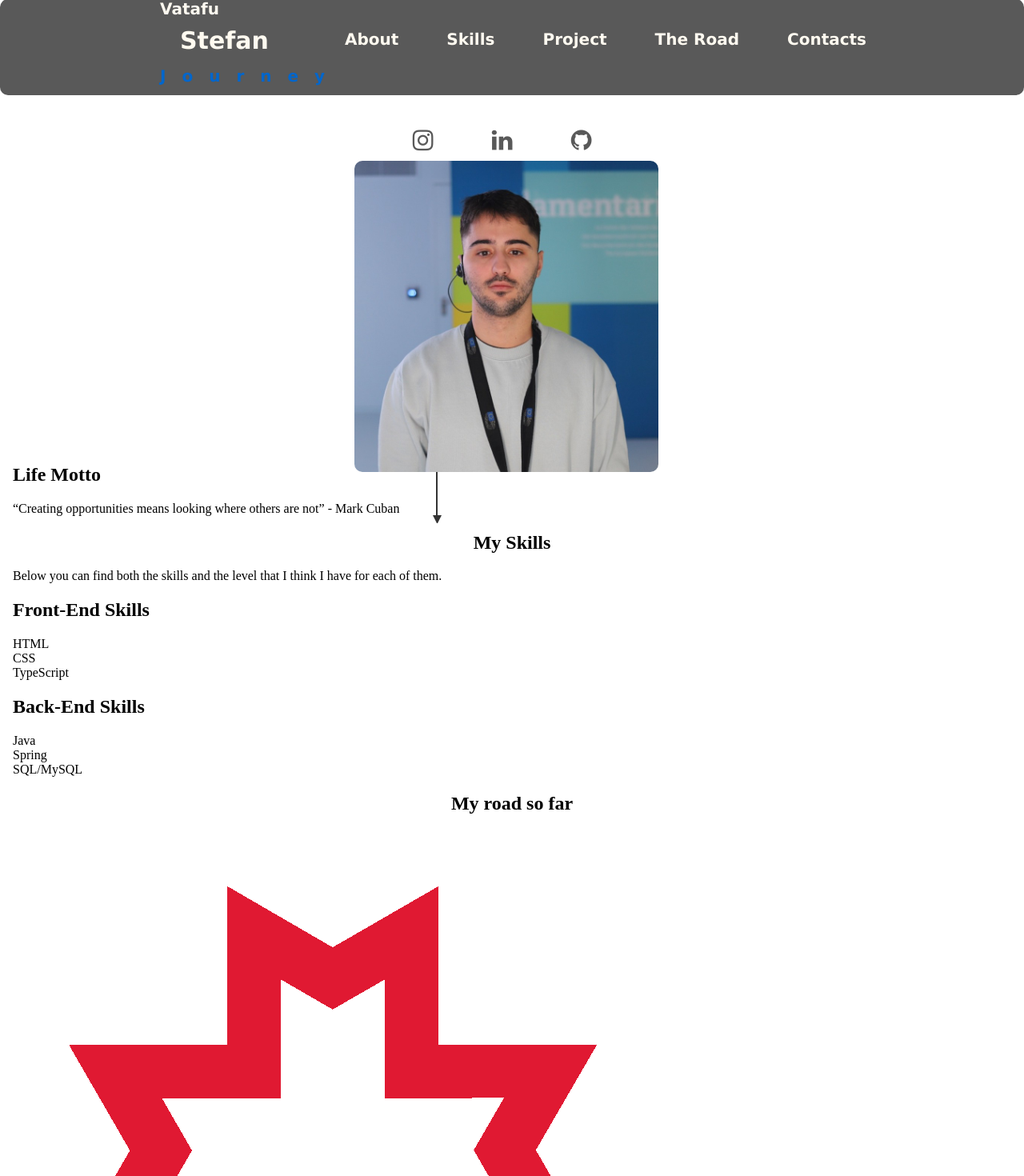
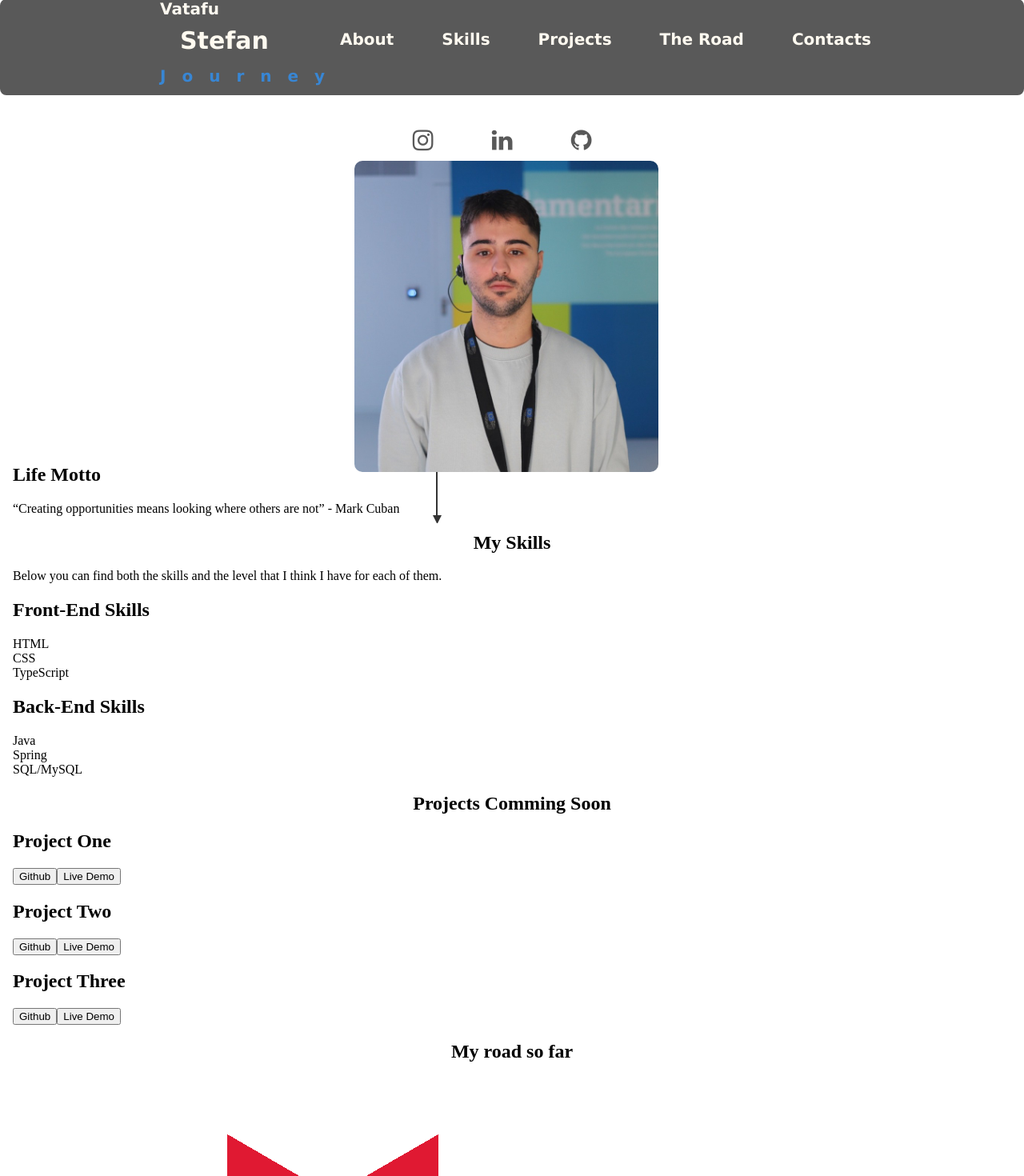
Before and after one commit to Vatafus/AboutMe, an Angular app in the folder about-me-app/: page / in a window 1280 px wide. Shown: the top 1470 px of the page at 80% size. Built offline with nearby package versions, Linux system fonts and the light colour scheme.

Commit message:
Footer & Projects
-Adding Footer;
-Adding Projects Section;
-TODO - Finish Projects Section;

```diff
--- a/about-me-app/src/app/NavigationBar/navigationbar/navigationbar.component.css
+++ b/about-me-app/src/app/NavigationBar/navigationbar/navigationbar.component.css
@@ -4,12 +4,15 @@
 
 .navbar {
     background-color: #595959;
-    height: 130px;
+    height: 131px;
     font-size: x-large;
     margin-top: -9px;
     margin-left: -16px;
     margin-right: -16px;
-    border-radius: 10px;
+    border-bottom-right-radius: 8px;
+    border-bottom-left-radius: 8px;
+    border-top-right-radius: 8px;
+    border-top-left-radius: 8px;
     position: relative;
     display: flex;
     align-items: center;
@@ -59,7 +62,7 @@
     font-weight: bold;
     letter-spacing: 20px;
     padding-top: 15px;
-    color: #0066CC;
+    color: #3886d4;
 }
 
 .header-container {
@@ -116,6 +119,6 @@
         font-weight: bold;
         letter-spacing: 20px;
         padding-top: 15px;
-        color: #0066CC;
+        color: #3886d4;
     }
 }
--- a/about-me-app/src/app/NavigationBar/navigationbar/navigationbar.component.html
+++ b/about-me-app/src/app/NavigationBar/navigationbar/navigationbar.component.html
@@ -11,7 +11,7 @@
                 <ul class="navbar-components">
                     <li><a (click)="scrollToAbout()">About</a></li>
                     <li><a (click)="scrollToSkills()">Skills</a></li>
-                    <li>Project</li>
+                    <li><a (click)="scrollToProjects()">Projects</a></li>
                     <li><a (click)="scrollToTheRoad()">The Road</a></li>
                     <li>Contacts</li>
                 </ul>
--- a/about-me-app/src/app/NavigationBar/navigationbar/navigationbar.component.ts
+++ b/about-me-app/src/app/NavigationBar/navigationbar/navigationbar.component.ts
@@ -30,4 +30,11 @@ export class NavigationbarComponent implements OnInit {
     }
   }
 
+  scrollToProjects() {
+    const projectsSection = document.getElementById('projects');
+    if (projectsSection) {
+      projectsSection.scrollIntoView({ behavior: 'smooth' });
+    }
+  }
+
 }
--- a/about-me-app/src/app/WelcomePage/welcomepage/welcomepage.component.css
+++ b/about-me-app/src/app/WelcomePage/welcomepage/welcomepage.component.css
@@ -429,7 +429,7 @@ h1 {
         height: 40px;
         border: 1px solid #333;
         position: absolute;
-        top: 40%;
+        top: 42.2%;
         left: 642px;
         animation: scroll 1.5s infinite;
         -webkit-animation: scroll 1.5s infinite;
@@ -479,8 +479,9 @@ h1 {
     }
 
     .skills {
-        margin-top: 655px;
-        margin-bottom: 750px;
+        padding-top: 50px;
+        margin-top: 650px;
+        margin-bottom: 730px;
 
     }
 
@@ -533,7 +534,7 @@ h1 {
         height: 3px;
         top: calc(125% - 1px);
         left: 0;
-        background-color: #0066CC;
+        background-color: #3886d4;
     }
 
     .subject {
@@ -566,7 +567,7 @@ h1 {
         position: absolute;
         width: 100%;
         height: 7px;
-        background-color: #0066CC;
+        background-color: #3886d4;
         border-radius: 15px;
         top: -1px;
     }
@@ -705,4 +706,146 @@ h1 {
         border-bottom: 15px solid transparent;
         border-right: 15px solid #3886d4;
     }
+
+    /*Projects*/
+    #projects {
+        position: relative;
+        padding-bottom: 300px;
+        padding-top: 50px;
+    }
+
+    .projects .title {
+        color: black;
+        font-size: 50px;
+    }
+
+    .color-container {
+        border-color: rgb(163, 163, 163);
+        background: rgb(250, 250, 250);
+    }
+
+    .project-img {
+        border-radius: 2rem;
+        width: 90%;
+        height: 90%;
+    }
+
+    .project-title {
+        margin: 1rem;
+        color: #808080;
+
+    }
+
+    .project-btn {
+        color: #808080;
+        border-color: rgb(163, 163, 163);
+    }
+
+
+    .experience-details-container {
+        display: flex;
+        justify-content: center;
+        flex-direction: column;
+    }
+
+    .about-containers {
+        gap: 2rem;
+        margin-bottom: 2rem;
+        margin-top: 2rem;
+        display: flex;
+        flex-direction: row;
+    }
+
+    .details-container {
+        padding: 1.5rem;
+        flex: 1;
+        background: white;
+        border-radius: 2rem;
+        border: rgb(53, 53, 53) 0.1rem solid;
+        height: 600px;
+        border-color: rgb(163, 163, 163);
+        text-align: center;
+    }
+
+    .color-container {
+        border-color: rgb(163, 163, 163);
+        background: rgb(250, 250, 250);
+    }
+
+    .article-container {
+        display: flex;
+        text-align: initial;
+        flex-wrap: wrap;
+        flex-direction: row;
+        gap: 2.5rem;
+        justify-content: space-around;
+    }
+
+    .experience-sub-title {
+        color: rgb(85, 85, 85);
+        font-weight: 600;
+        font-size: 1.75rem;
+        margin-bottom: 2rem;
+    }
+
+    .btn-container {
+        display: flex;
+        justify-content: center;
+        gap: 1rem;
+    }
+
+    .btn {
+        font-weight: 600;
+        transition: all 300ms ease;
+        padding: 1rem;
+        width: 8rem;
+        border-radius: 2rem;
+    }
+
+    .btn-color-2 {
+        border: rgb(53, 53, 53) 0.1rem solid;
+    }
+
+    .btn-color-2:hover {
+        cursor: pointer;
+    }
+
+    .btn-color-2:hover {
+        background: rgb(53, 53, 53);
+        color: white;
+    }
+
+    .btn-color-2 {
+        background: none;
+    }
+
+    .btn-color-2:hover {
+        border: rgb(255, 255, 255) 0.1rem solid;
+    }
+
+    /*Footer*/
+    .footer {
+        background-color: #595959;
+        height: 100px;
+        font-size: x-large;
+        margin-top: -9px;
+        margin-left: -16px;
+        margin-right: -16px;
+        margin-bottom: -8px;
+        border-top-left-radius: 0;
+        border-bottom-left-radius: 6px;
+        border-top-right-radius: 0;
+        border-bottom-right-radius: 6px;
+        position: relative;
+        display: flex;
+        align-items: center;
+    }
+
+    .footer p {
+        margin: 0;
+        font-size: 14px;
+        padding-left: 1150px;
+    }
+
+
 }
--- a/about-me-app/src/app/WelcomePage/welcomepage/welcomepage.component.html
+++ b/about-me-app/src/app/WelcomePage/welcomepage/welcomepage.component.html
@@ -4,6 +4,7 @@
 <app-navigationbar></app-navigationbar>
 
 <body class="container">
+    <!--About-->
     <section class="start" id="aboutSection">
         <ul class="socialmedia">
             <li>
@@ -33,6 +34,7 @@
         <div *ngIf="!detailsOpen" class="arrow"></div>
         <div *ngIf="detailsOpen" class="arrow2"></div>
     </section>
+    <!--Skills-->
     <section class="skills" id="skills">
         <div>
             <h1>My Skills</h1>
@@ -93,6 +95,57 @@
             </div>
         </div>
     </section>
+    <!--Projects-->
+    <section class="projects" id="projects">
+        <h1 class="title">Projects Comming Soon</h1>
+        <div class="experience-details-container">
+            <div class="about-containers">
+                <div class="details-container color-container">
+                    <div class="article-container">
+                        <!-- <img src="" alt="Project 1" class="project-img" /> -->
+                    </div>
+                    <h2 class="experience-sub-title project-title">Project One</h2>
+                    <div class="btn-container">
+                        <button class="btn btn-color-2 project-btn" onclick="location.href=''">
+                            Github
+                        </button>
+                        <button class="btn btn-color-2 project-btn" onclick="location.href=''">
+                            Live Demo
+                        </button>
+                    </div>
+                </div>
+                <div class="details-container color-container">
+                    <div class="article-container">
+                        <!-- <img src="" alt="Project 2" class="project-img" /> -->
+                    </div>
+                    <h2 class="experience-sub-title project-title">Project Two</h2>
+                    <div class="btn-container">
+                        <button class="btn btn-color-2 project-btn" onclick="location.href=''">
+                            Github
+                        </button>
+                        <button class="btn btn-color-2 project-btn" onclick="location.href=''">
+                            Live Demo
+                        </button>
+                    </div>
+                </div>
+                <div class="details-container color-container">
+                    <div class="article-container">
+                        <!-- <img src="" alt="Project 3" class="project-img" /> -->
+                    </div>
+                    <h2 class="experience-sub-title project-title">Project Three</h2>
+                    <div class="btn-container">
+                        <button class="btn btn-color-2 project-btn" onclick="location.href=''">
+                            Github
+                        </button>
+                        <button class="btn btn-color-2 project-btn" onclick="location.href=''">
+                            Live Demo
+                        </button>
+                    </div>
+                </div>
+            </div>
+        </div>
+    </section>
+    <!--The Road-->
     <section class="theroad" id="theroad">
         <h1>My road so far</h1>
         <div class="timeline">
@@ -152,6 +205,9 @@
             </div>
         </div>
     </section>
+    <footer class="footer">
+        <p>Copyright &#169; 2024 Vatafu Stefan. All Rights Reserved.</p>
+    </footer>
 </body>
 
 </html>
```
